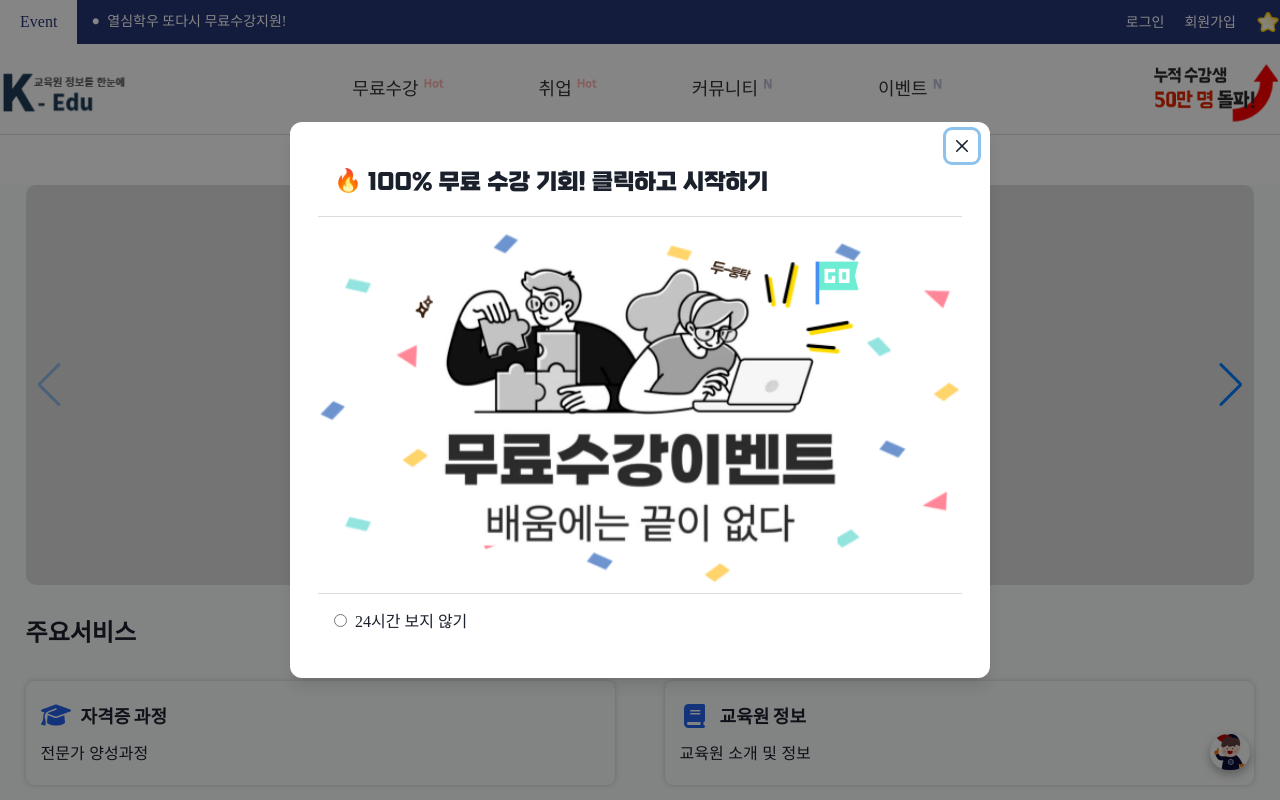
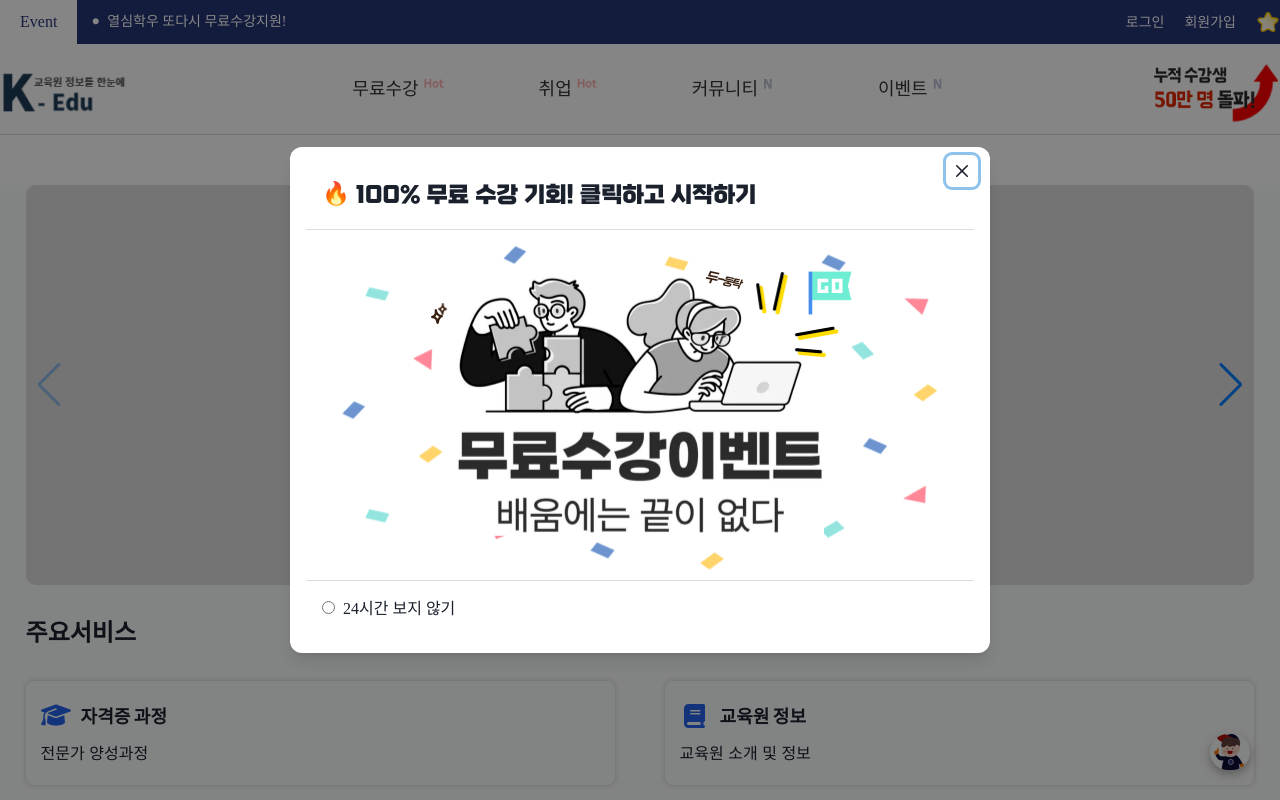
Before and after one commit to SnowsFE/Korea, a React (Create React App) app in the folder Client/: page / in a window 1280 px wide. Shown: the top 800 px of the page. Built offline with nearby package versions, Linux system fonts and the light colour scheme; a web font is replaced by a local one.

Commit message:
팝배너 수정

```diff
--- a/Client/src/components/common/CommonLayout/popBanner.jsx
+++ b/Client/src/components/common/CommonLayout/popBanner.jsx
@@ -49,7 +49,7 @@ const PopBanner = () => {
         borderRadius="xl"
         overflow="hidden"
         boxShadow="lg"
-        p={7} // 전체 패딩 추가
+        p={4}
       >
         {/* 제목 섹션 */}
         <Box bg="white" p={4} borderBottom="1px solid var(--line)">
@@ -62,25 +62,35 @@ const PopBanner = () => {
             >
               🔥 100% 무료 수강 기회! 클릭하고 시작하기
             </Text>
-            <ModalCloseButton onClick={closeBanner} color="var(--textdark)" />
+            <ModalCloseButton
+              onClick={closeBanner}
+              color="var(--textdark)"
+              autoFocus={false}
+            />
           </Flex>
         </Box>
 
         {/* 이미지 섹션 */}
-        <Box position="relative">
+        <Box
+          position="relative"
+          display="flex"
+          justifyContent="center"
+          alignItems="center"
+        >
           <Image
             src="/images/popBanner.png"
             alt="팝업 배너"
             borderRadius="lg"
             cursor="pointer"
             onClick={goHref}
-            width="100%" // 이미지가 전체 영역을 차지하도록 설정
+            width="auto" // 100%를 사용하지 않고 자동으로 너비 설정
+            maxWidth="600px" // 최대 너비를 설정하여 크기를 제한
           />
           {/* 클릭 유도 애니메이션 */}
           <MotionBox
             position="absolute"
             top="10%"
-            left="75%"
+            left="73%"
             transform="translate(-50%, -50%)"
             fontFamily="Money-Graphy"
             color="var(--textDark)"
```
